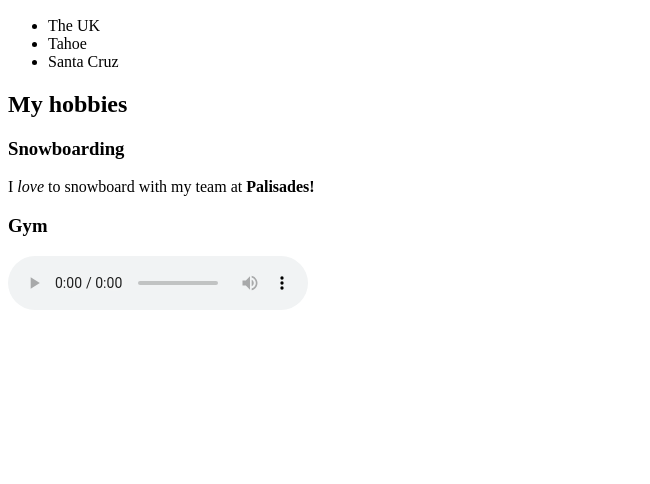
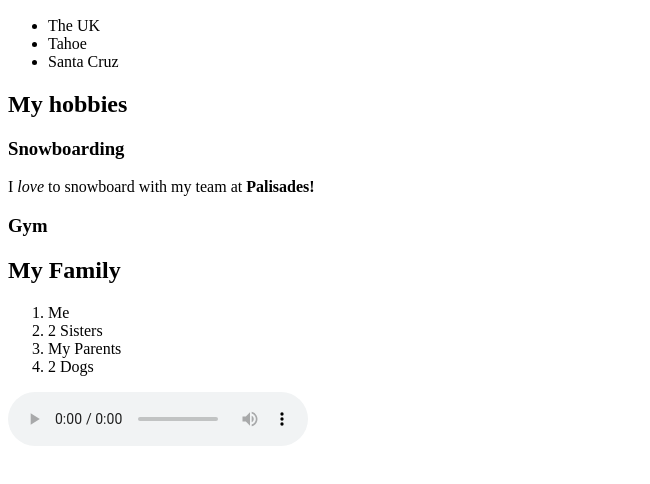
Before and after one commit to ryleighbrownridge/ryleighbrownidge.github.io, a plain HTML site: page index.html in a window 1280 px wide. Shown: the part 110-594 px from the top of the page, without its empty margins (0-650 px from the left). Drawn offline with Linux system fonts and the light colour scheme.

Commit message:
add list

```diff
--- a/index.html
+++ b/index.html
@@ -19,6 +19,13 @@
     <h3>Snowboarding</h3>
     <p>I <em>love</em> to snowboard with my team at <strong>Palisades!</strong></p>
     <h3>Gym</h3>
+    <h2>My Family</h2>
+    <ol>
+        <li>Me</li>
+        <li>2 Sisters</li>
+        <li>My Parents</li>
+        <li>2 Dogs</li>
+    </ol>
     <audio controls src="BeepBox-Song.wav"></audio>
 
 </body>
```
